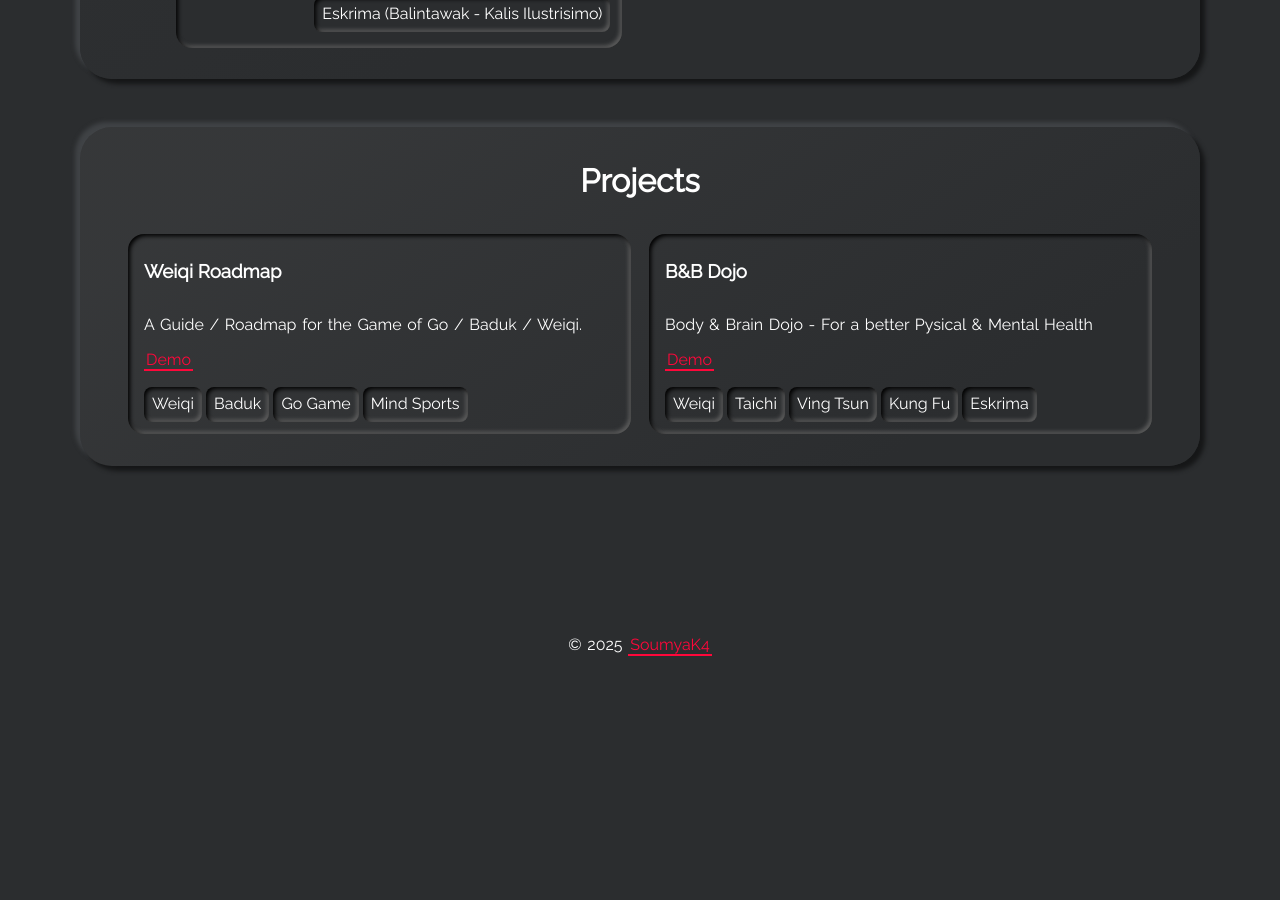
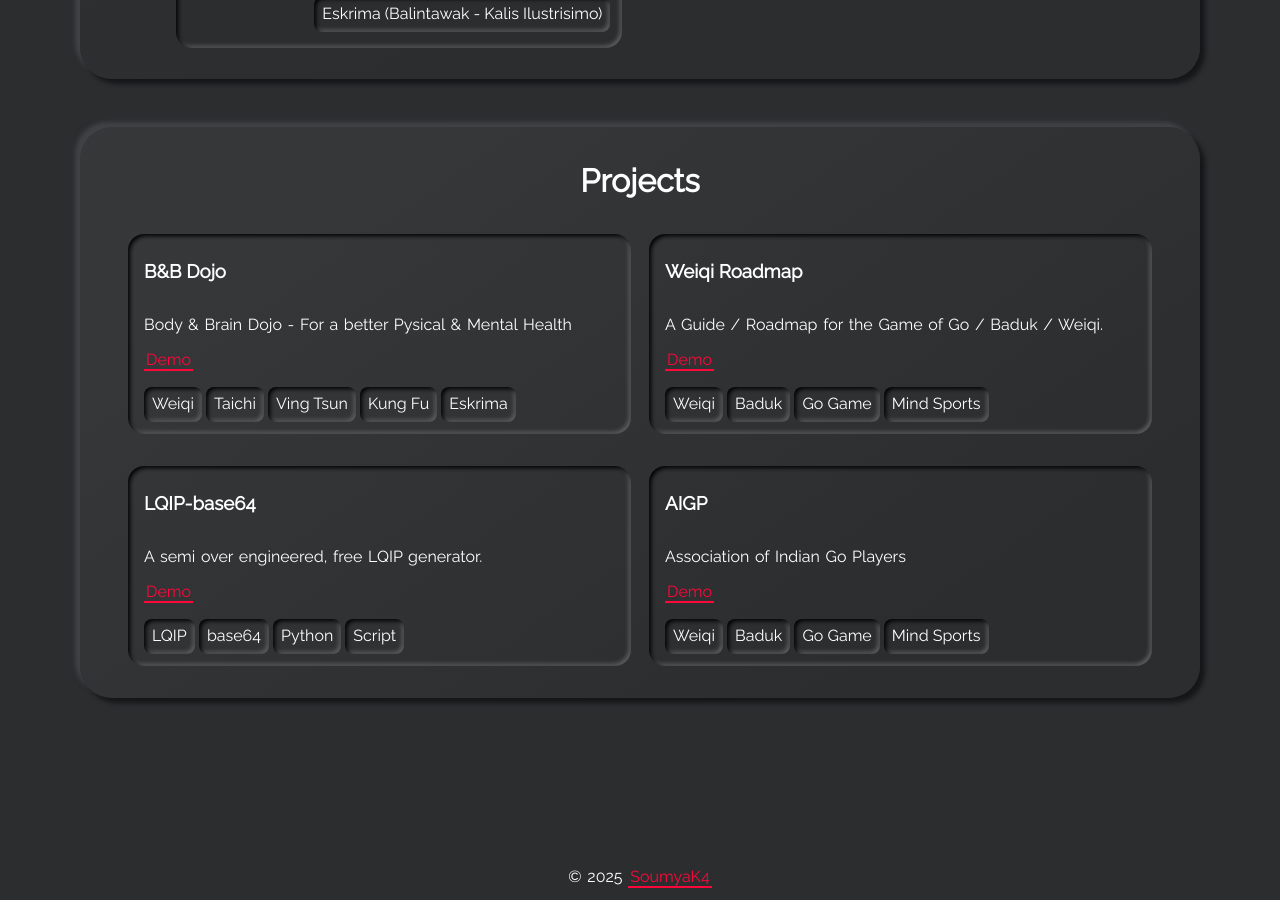
Before and after one commit to SoumyaK4/Timeline, a Jekyll site: the page built from index.html, in a window 1280 px wide and 900 px high, scrolled down 2995 px. Built offline with Jekyll 4.4.1, drawn with Linux system fonts in a browser that asks for light colours; before the commit the page ends 3683 px from its top, so only the background shows below that.

Commit message:
Update projects.yml

```diff
--- a/_data/projects.yml
+++ b/_data/projects.yml
@@ -13,15 +13,6 @@
 #     - tag: AngularJS
 #     - tag: Node
 
-- name: Weiqi Roadmap
-  descr: "A Guide / Roadmap for the Game of Go / Baduk / Weiqi."
-  demo: https://weiqi.soumyak4.in
-  tags:
-    - tag: Weiqi
-    - tag: Baduk
-    - tag: Go Game
-    - tag: Mind Sports
-
 - name: B&B Dojo
   descr: "Body & Brain Dojo - For a better Pysical & Mental Health"
   demo: https://bbdojo.soumyak4.in
@@ -32,5 +23,41 @@
     - tag: Kung Fu
     - tag: Eskrima
 
+- name: Weiqi Roadmap
+  descr: "A Guide / Roadmap for the Game of Go / Baduk / Weiqi."
+  demo: https://weiqi.soumyak4.in
+  tags:
+    - tag: Weiqi
+    - tag: Baduk
+    - tag: Go Game
+    - tag: Mind Sports
+
+- name: LQIP-base64
+  descr: "A semi over engineered, free LQIP generator."
+  demo: https://github.com/SoumyaK4/LQIP-base64
+  tags:
+    - tag: LQIP
+    - tag: base64
+    - tag: Python
+    - tag: Script
+
+- name: AIGP
+  descr: "Association of Indian Go Players"
+  demo: https://github.com/SoumyaK4/aigp-jekyll
+  tags:
+    - tag: Weiqi
+    - tag: Baduk
+    - tag: Go Game
+    - tag: Mind Sports
+
+# - name: Weiqi Lectures
+#   descr: "A Guide / Roadmap for the Game of Go / Baduk / Weiqi."
+#   demo: https://weiqi.soumyak4.in
+#   tags:
+#     - tag: Weiqi
+#     - tag: Baduk
+#     - tag: Go Game
+#     - tag: Mind Sports
+
 # - name: project Z
 #   descr: "You can also set a project without demo link and no tags"
```
